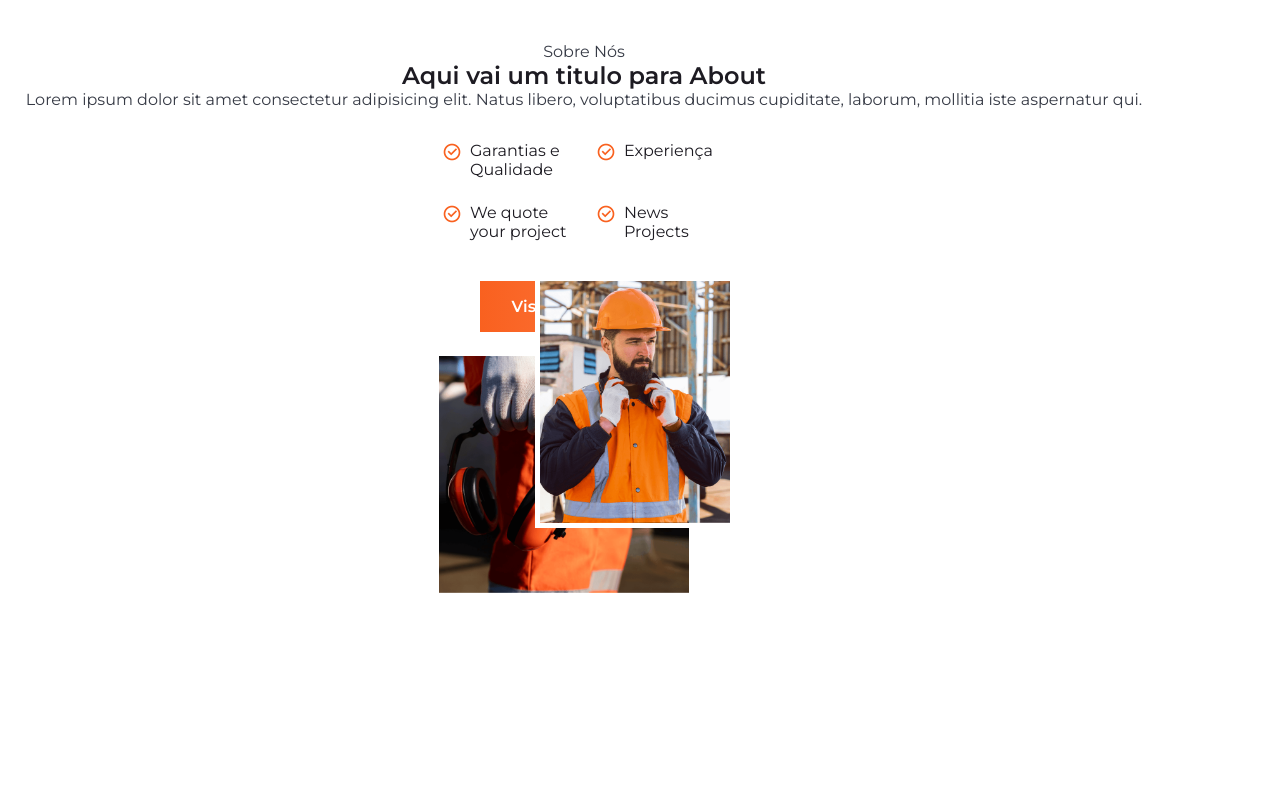
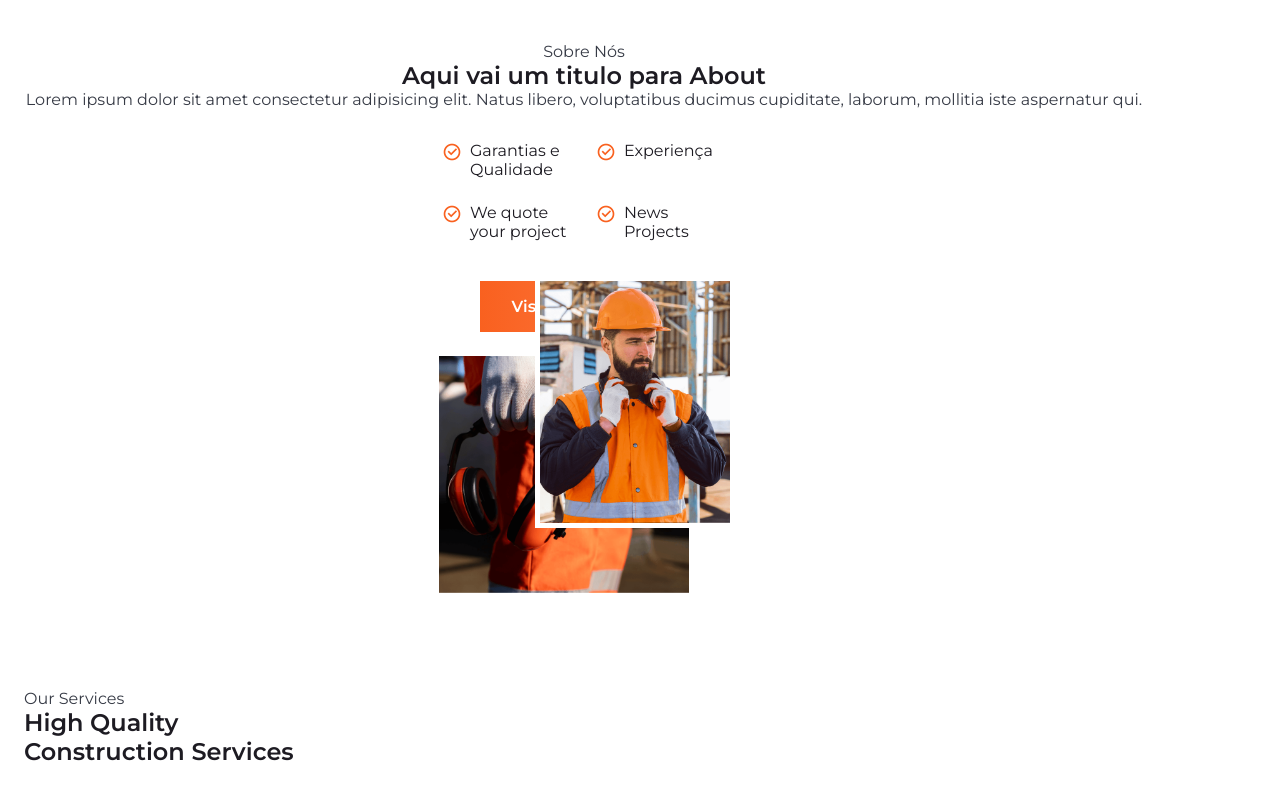
Before and after one commit to danilojduarte/ProjetoBaseEmpresa, a plain HTML site: page index.html in a window 1280 px wide. Shown: the part 950-1750 px from the top of the page. Drawn offline with nearby package versions, Linux system fonts and the light colour scheme.

Commit message:
Ajustando section services

```diff
--- a/index.html
+++ b/index.html
@@ -178,7 +178,10 @@
       <section class="services section" id="services">
         <div class="services-container container grid">
           <div class="services-data">
-
+            <div>
+              <span class="section-subtitle">Our Services</span>
+              <h2 class="section-title">High Quality <br> Construction Services</h2>
+            </div>
           </div>
 
           <div class="services-swiper">
```
